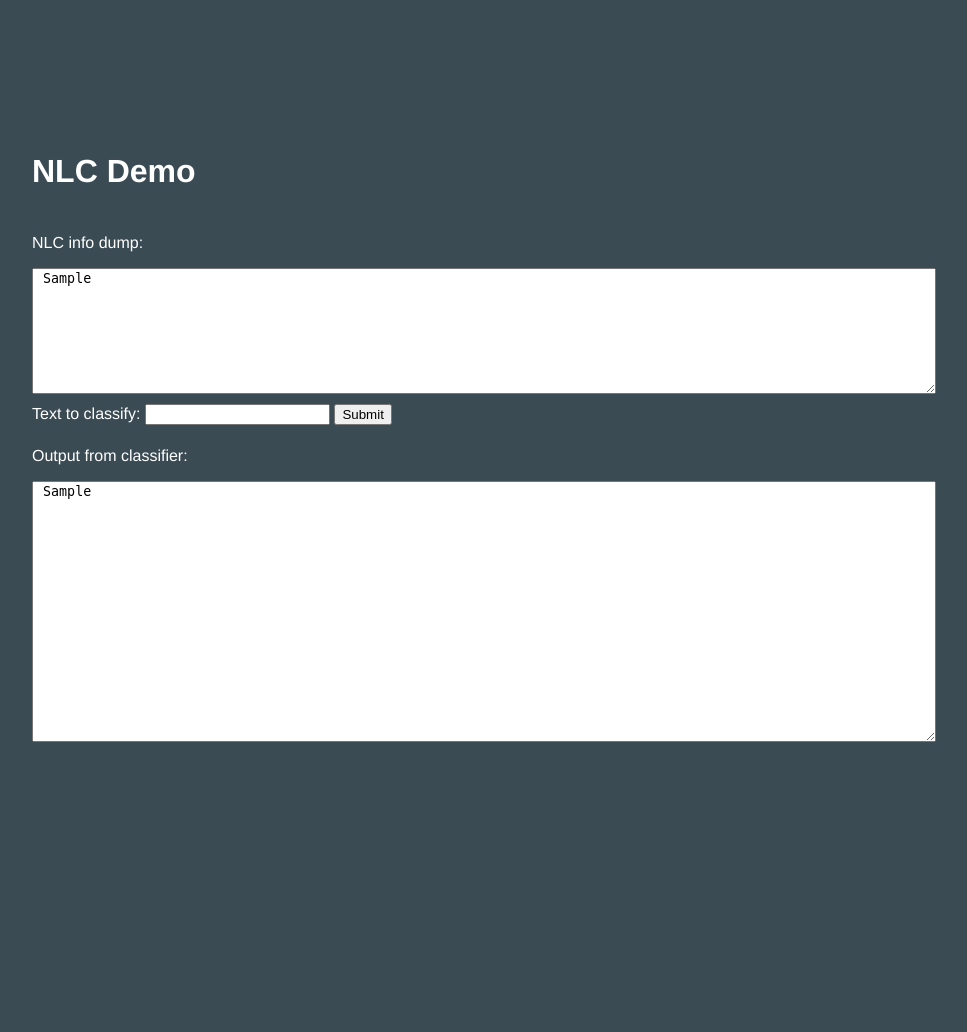
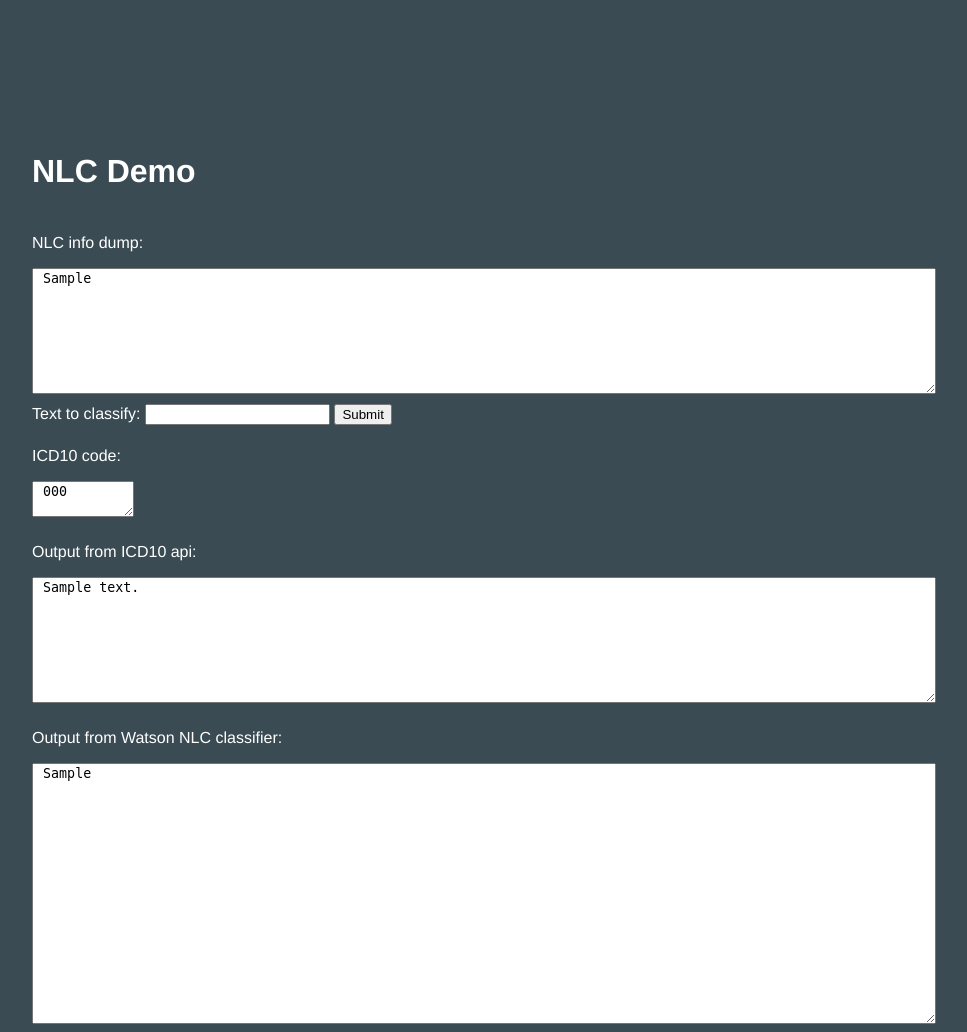
Before and after one commit to IBM/nlc-icd10-classifier, a Flask app: template templates/index.html in a window 1280 px wide. Shown: the whole page, without its empty margins (230-1197 px from the left). Before the commit the page ends 742 px from the top, so only its background shows below. Run offline with Flask 2, Linux system fonts and the light colour scheme; the template is opened without the code that fills it: most values are stand-ins (such as "Sample title", 1, 10 or a date in 2020).

Commit message:
POC using api for http://icd10api.com
Changes output to be the search results for the top_class
of the classifier result.

```diff
--- a/templates/index.html
+++ b/templates/index.html
@@ -30,7 +30,21 @@
       </tr>
       <tr>
           <td>
-            <p> Output from classifier: </p>
+            <p> ICD10 code: </p>
+            <textarea rows="2" cols="10"> {{ code}} </textarea>
+            <br>
+          </td>
+        </tr>
+      <tr>
+          <td>
+            <p> Output from ICD10 api: </p>
+            <textarea rows="8" cols="110"> {{ ret_text }} </textarea>
+            <br>
+          </td>
+        </tr>
+      <tr>
+          <td>
+            <p> Output from Watson NLC classifier: </p>
             <textarea rows="17" cols="110"> {{ classifier_output }} </textarea>
             <br>
           </td>
--- a/welcome.py
+++ b/welcome.py
@@ -12,6 +12,7 @@
 
 import json
 import os
+import requests
 
 from flask import Flask, jsonify, render_template, request
 from watson_developer_cloud import NaturalLanguageClassifierV1
@@ -24,8 +25,8 @@ if 'VCAP_SERVICES' in os.environ:
     NLC_PASSWORD = VCAP_SERVICES['natural_language_classifier'][0]['credentials']['username']
 else:
     # Set these here for local development
-    NLC_USERNAME = ""
-    NLC_PASSWORD = ""
+    NLC_USERNAME = "fe430574-8a84-42c4-9748-bbd03c5368de"
+    NLC_PASSWORD = "741DcPDcweIJ"
 
 NLC_SERVICE = NaturalLanguageClassifierV1(
     username=NLC_USERNAME,
@@ -47,8 +48,11 @@ def classify_text():
     inputtext = request.form['classifierinput']
     classifier_output = NLC_SERVICE.classify(CLASSIFIER['classifier_id'], inputtext)
     classifier_info = json.dumps(CLASSIFIER, indent=4)
+    code, ret_text = _get_ICD_code_info(classifier_output)
+    ret_text = json.dumps(ret_text, indent=4)
     classifier_output = json.dumps(classifier_output, indent=4)
-    return render_template('index.html', classifier_info=classifier_info, classifier_output=classifier_output)
+    #return render_template('index.html', classifier_info=classifier_info, classifier_output=classifier_output)
+    return render_template('index.html', classifier_info=classifier_info, code=code, ret_text=ret_text, classifier_output=classifier_output)
 
 
 def _create_classifier():
@@ -65,6 +69,12 @@ def _create_classifier():
             )
         return classifier
 
+def _get_ICD_code_info(result):
+    base_url = "http://www.icd10api.com/?"
+    code = result["top_class"]
+    query_string = "s=" + code + "&desc=short&r=json"
+    r = requests.get(base_url + query_string)
+    return code, r.text
 
 port = os.getenv('PORT', '5000')
 if __name__ == "__main__":
```
